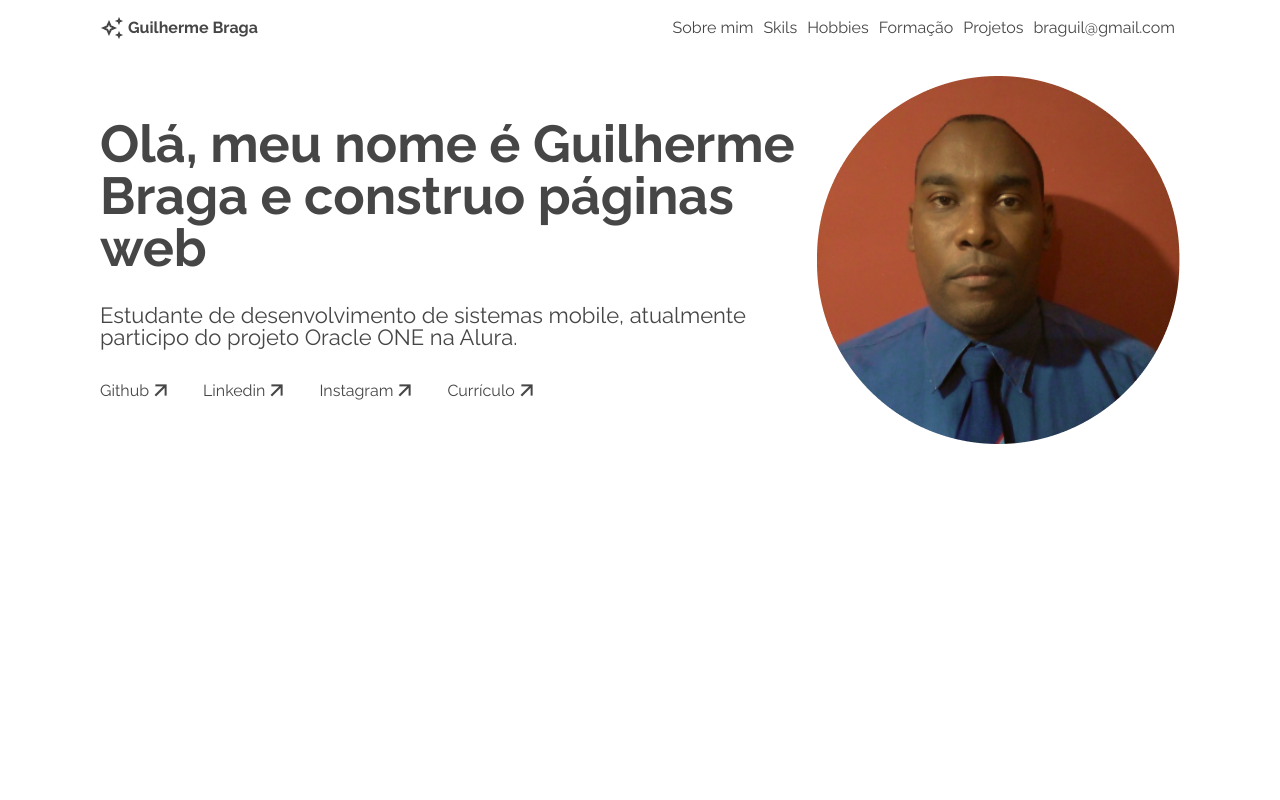
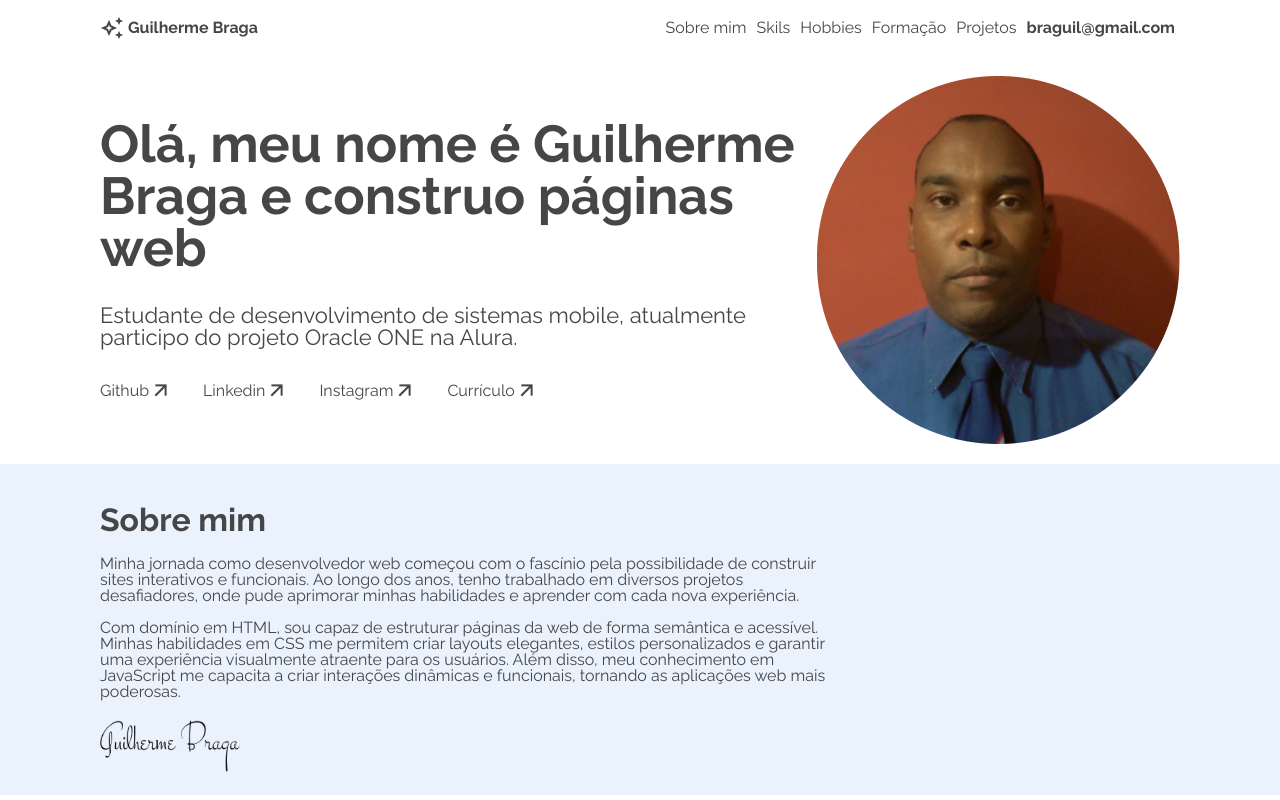
Before and after one commit to braguilweb/Challenge-Portifolio-Alura-ONE-, a plain HTML site: page index.html in a window 1280 px wide. Drawn offline with Linux system fonts and the light colour scheme.

Commit message:
Adicionado section(sobreMim)

```diff
--- a/assets/css/cabecalho.css
+++ b/assets/css/cabecalho.css
@@ -7,6 +7,9 @@ body {
   justify-content: space-between;
   margin-top: 1rem;
   margin-bottom: 1rem;
+  padding-left: 100px;
+
+
 
 }
 .cabecalho div {
@@ -23,19 +26,11 @@ body {
   }
 }
 
-  @media screen and (min-width: 481px) and (max-width: 768px) {
+@media screen and (min-width: 481px) and (max-width: 850px) {
   /* Estilos para tela de tablet */
   .cabecalho {
-      padding-left: 20px;
+    padding-left: 30px;
     padding-right: 20px;
 
   }
 }
-
-  @media screen and (min-width: 769px) {
-    /* Estilos para tela de desktop */
-    .cabecalho {
-      padding-left: 100px;
-      padding-right: 100px;
-    }
-  }
--- a/assets/css/menu/menu-item.css
+++ b/assets/css/menu/menu-item.css
@@ -12,13 +12,9 @@
 
 }
 
-.menu__item li:nth-last-child(1) {
 
-    font-weight: 700;
 
-}
-
-@media screen and (min-width:481) and (max-width: 768) {
+@media screen and (min-width:481) and (max-width: 850px) {
     .menu__item li:nth-last-child(1) {
 
         font-weight: 700;
--- a/assets/css/menu/menu-lista.css
+++ b/assets/css/menu/menu-lista.css
@@ -8,6 +8,9 @@
 
 }
 
+.menu__lista li:nth-last-child(1) {
+    font-weight: 700;
+}
 
 @media screen and (max-width: 480px) {
     /* Estilos para tela de celular */
@@ -31,7 +34,7 @@
     }
   }
 
-  @media screen and (min-width: 481px) and (max-width: 768px) {
+  @media screen and (min-width: 481px) and (max-width: 850px) {
     /* Estilos para tela de tablet */
     .menu__lista li {
         font-weight: bolder;
@@ -43,7 +46,7 @@
     }
   }
 
-  @media screen and (min-width: 768) {
+  @media screen and (min-width: 850px) {
     /* Estilos para tela de desktop */
     .menu__lista {
         padding-right: 100px;
--- a/assets/css/pessoa/pessoa-imagem.css
+++ b/assets/css/pessoa/pessoa-imagem.css
@@ -3,7 +3,7 @@
    border-radius: 100px;
 }
 
-@media screen and (min-width: 481px) and (max-width: 768px) {
+@media screen and (min-width: 481px) and (max-width: 850px) {
     /* Estilos para tela de tablet */
     .pessoa__imagem {
         max-width: 146px;
--- a/assets/css/pessoa/pessoa-link.css
+++ b/assets/css/pessoa/pessoa-link.css
@@ -5,9 +5,9 @@
 
 }
 /* Estilo para tela de tablet */
-@media screen and (min-width: 481px) and (max-width: 768px) {
+@media screen and (min-width: 481px) and (max-width: 850px) {
     .pessoa__link {
-        font-weight: 500;
+        font-weight: 600;
         font-size: 16px;
 
     }
--- a/assets/css/pessoa/pessoa-texto.css
+++ b/assets/css/pessoa/pessoa-texto.css
@@ -7,7 +7,7 @@
 
 }
 
-@media screen and (min-width: 481px) and (max-width: 768px) {
+@media screen and (min-width: 481px) and (max-width: 850px) {
     .pessoa__texto {
         font-size: 16px;
         font-weight: 400;
--- a/assets/css/pessoa/pessoa-titulo.css
+++ b/assets/css/pessoa/pessoa-titulo.css
@@ -15,7 +15,7 @@
     }
   }
 
-@media screen and (min-width: 481px) and (max-width: 768px) {
+@media screen and (min-width: 481px) and (max-width: 850px) {
     /* Estilos para tela de tablet */
     .pessoa__titulo {
         font-size: 22px;
@@ -24,10 +24,3 @@
 
     }
 }
-
-  @media screen and (min-width: 769px) {
-    /* Estilos para tela de desktop */
-    .pessoa__titulo {
-
-    }
-  }
--- a/assets/css/pessoa/pessoa.css
+++ b/assets/css/pessoa/pessoa.css
@@ -13,7 +13,7 @@
 
 }
 
-@media screen and (min-width: 481px) and (max-width: 768px) {
+@media screen and (min-width: 481px) and (max-width: 850px) {
     /* Estilos para tela de tablet */
     .pessoa {
 
--- /dev/null
+++ b/assets/css/sobreMim/sobreMim-texto.css
@@ -0,0 +1,24 @@
+.sobreMim__texto {
+    color: #464646;
+    font-family: Raleway, sans-serif;
+    font-size: 16px;
+    font-weight: 400;
+    padding-bottom: 20px;
+    padding-right: 350px;
+    padding-top: 20px;
+}
+
+/* Estilos para tela de tablet */
+@media screen and (min-width: 481px) and (max-width: 850px) {
+    .sobreMim__texto {
+        padding-right: 20px;
+    }
+
+}
+
+/* Estilos para tela de celular */
+@media screen and (max-width: 480px) {
+    .sobreMim__texto {
+       padding-right: 0px;
+    }
+}
--- /dev/null
+++ b/assets/css/sobreMim/sobreMim-titulo.css
@@ -0,0 +1,23 @@
+.sobreMim__titulo {
+    color: #464646;
+    font-family: Raleway, sans-serif;
+    font-size: 32px;
+    font-weight: 700;
+
+}
+
+/* Estilos para tela de tablet */
+@media screen and (min-width: 481px) and (max-width: 850px) {
+    .sobreMim__titulo {
+        font-size: 22px;
+    }
+
+}
+
+/* Estilos para tela de celular */
+@media screen and (max-width: 480px) {
+    .sobreMim__titulo {
+        font-size: 22px;
+    }
+
+}
--- /dev/null
+++ b/assets/css/sobreMim/sobreMim.css
@@ -0,0 +1,36 @@
+.sobreMim {
+    background-color: #EAF2FD;
+    display: flex;
+    flex-direction: column;
+    padding-top: 20px;
+
+}
+
+.sobreMim div {
+    padding-left: 100px;
+    padding-right: 100px;
+    padding-top: 20px;
+    padding-bottom: 20px;
+}
+
+.sobreMim img {
+    width: 140px;
+    height: 52px;
+}
+/* Estilos para tela de tablet*/
+@media screen and (min-width: 481px) and (max-width: 850px) {
+    .sobreMim div {
+        padding-left: 30px;
+        padding-right: 20px;
+    }
+
+}
+
+/* Estilos para tela de celular */
+@media screen and (max-width: 480px) {
+    .sobreMim div {
+        padding-left: 20px;
+        padding-right: 20px;
+    }
+
+}
--- a/index.html
+++ b/index.html
@@ -18,6 +18,9 @@
     <link rel="stylesheet" href="./assets/css/pessoa/pessoa.css">
     <link rel="stylesheet" href="./assets/css/pessoa/pessoa-link.css">
     <link rel="stylesheet" href="./assets/css/pessoa/pessoa-imagem.css">
+    <link rel="stylesheet" href="./assets/css/sobreMim/sobreMim.css">
+    <link rel="stylesheet" href="./assets/css/sobreMim/sobreMim-texto.css">
+    <link rel="stylesheet" href="./assets/css/sobreMim/sobreMim-titulo.css">
 
 
 </head>
@@ -51,5 +54,15 @@
         <img class="pessoa__imagem" src="./assets/images/guilherme.jpg" alt="Foto do desenvolvedor web Guilherme Braga">
 
     </section>
+    <section class="sobreMim">
+        <div>
+        <h2 class="sobreMim__titulo">Sobre mim</h2>
+        <p class="sobreMim__texto">
+            Minha jornada como desenvolvedor web começou com o fascínio pela possibilidade de construir sites interativos e funcionais. Ao longo dos anos, tenho trabalhado em diversos projetos desafiadores, onde pude aprimorar minhas habilidades e aprender com cada nova experiência.<br><br>
+            Com domínio em HTML, sou capaz de estruturar páginas da web de forma semântica e acessível. Minhas habilidades em CSS me permitem criar layouts elegantes, estilos personalizados e garantir uma experiência visualmente atraente para os usuários. Além disso, meu conhecimento em JavaScript me capacita a criar interações dinâmicas e funcionais, tornando as aplicações web mais poderosas.
+        </p>
+        <img src="./assets/images/assinatura.png" alt="Assinatura de Guilherme Braga">
+        </div>
+    </section>
 </body>
 </html>
```
Also changed, not shown: assets/images/assinatura.png (added). Lines whose indentation alone changed are shown as unchanged.
